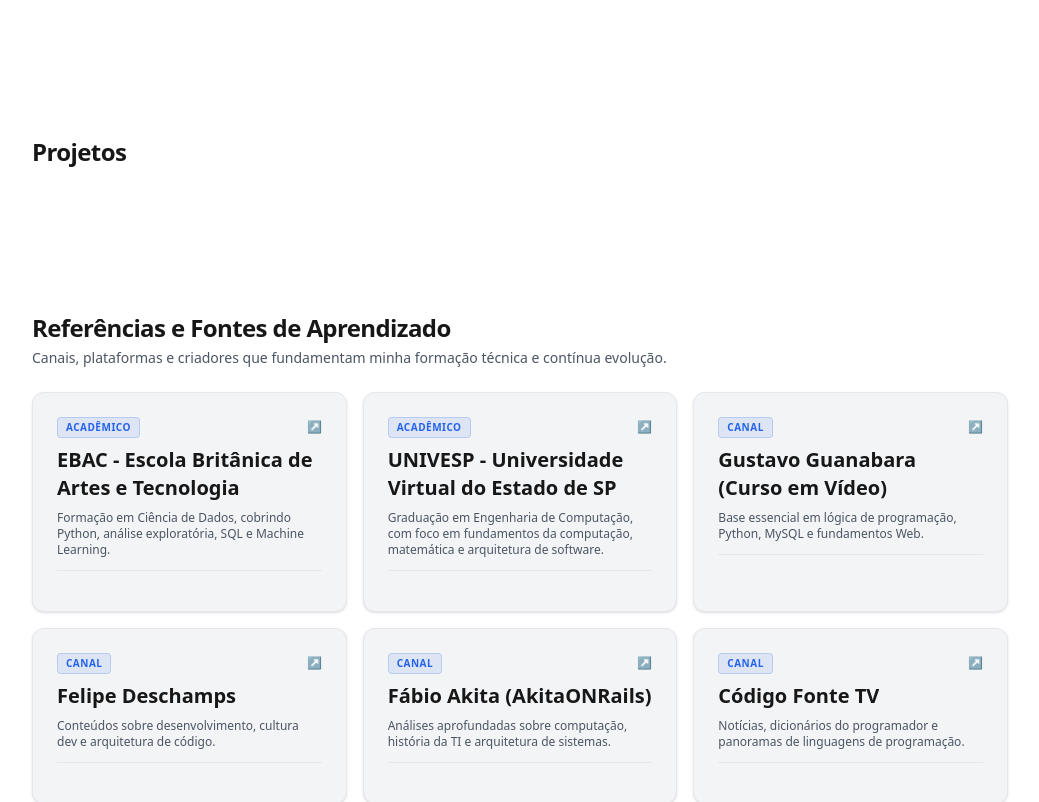
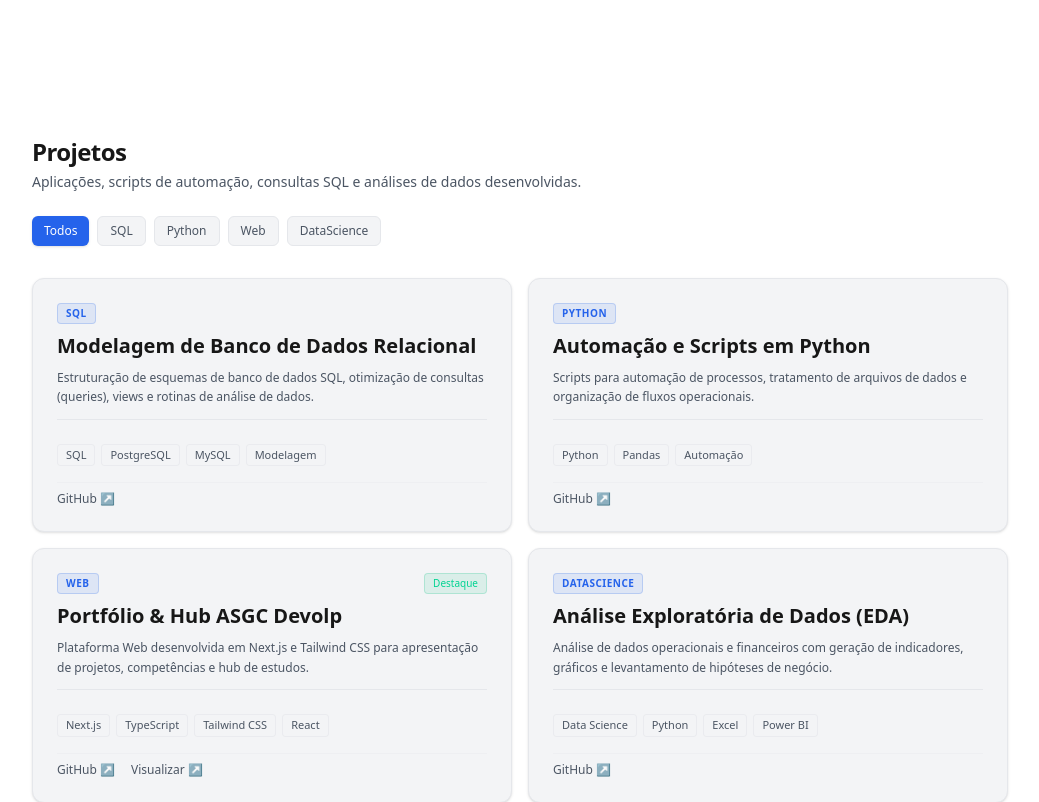
Before and after one commit to alesgc/asgc, a Next.js app in the folder asgc-web/: page / in a window 1280 px wide. Shown: the part 460-1262 px from the top of the page, without its empty margins (120-1159 px from the left). Built offline with nearby package versions, Linux system fonts and the light colour scheme; no server answers.

Commit message:
feat(sections): implement ProjectsSection with interactive category filter and config integration

```diff
--- a/asgc-web/app/components/sections/ProjectsSection.tsx
+++ b/asgc-web/app/components/sections/ProjectsSection.tsx
@@ -1,8 +1,104 @@
+"use client";
+
+import { useState } from "react";
+import { projects, projectCategories, ProjectCategory } from "@/app/config/projects";
+import { Card, CardHeader, CardTitle, CardDescription, CardContent } from "@/app/components/ui/Card";
+
 export function ProjectsSection() {
+  const [selectedCategory, setSelectedCategory] = useState<ProjectCategory>("Todos");
+
+  const filteredProjects =
+    selectedCategory === "Todos"
+      ? projects
+      : projects.filter((project) => project.category === selectedCategory);
+
   return (
-    <section id="projetos" className="py-12 space-y-4">
-      <h2 className="text-2xl font-bold tracking-tight">Projetos</h2>
-      {/* TODO: Implementar grid com filtros de tecnologia (SQL, Python, Web, DataScience) */}
+    <section id="projetos" className="py-12 space-y-6">
+      <div className="space-y-1">
+        <h2 className="text-2xl font-bold tracking-tight text-foreground">Projetos</h2>
+        <p className="text-sm text-text-secondary">
+          Aplicações, scripts de automação, consultas SQL e análises de dados desenvolvidas.
+        </p>
+      </div>
+
+      {/* Filtros por Categoria (Abas) */}
+      <div className="flex flex-wrap gap-2 pb-2">
+        {projectCategories.map((category) => (
+          <button
+            key={category}
+            onClick={() => setSelectedCategory(category)}
+            className={`px-3 py-1.5 rounded-md text-xs font-medium transition-all ${
+              selectedCategory === category
+                ? "bg-accent text-white shadow-sm"
+                : "bg-surface border border-border text-text-secondary hover:text-foreground hover:border-accent/40"
+            }`}
+          >
+            {category}
+          </button>
+        ))}
+      </div>
+
+      {/* Grid de Cards de Projetos */}
+      <div className="grid grid-cols-1 md:grid-cols-2 gap-4">
+        {filteredProjects.map((project) => (
+          <Card key={project.id} className="h-full flex flex-col justify-between border-border hover:border-accent/40 transition-colors">
+            <CardHeader className="space-y-2">
+              <div className="flex items-center justify-between">
+                <span className="text-[10px] font-bold uppercase tracking-wider px-2 py-0.5 rounded bg-accent/10 text-accent border border-accent/20">
+                  {project.category}
+                </span>
+                {project.highlight && (
+                  <span className="text-[10px] font-medium text-emerald-400 bg-emerald-500/10 border border-emerald-500/20 px-2 py-0.5 rounded">
+                    Destaque
+                  </span>
+                )}
+              </div>
+              <CardTitle className="text-lg">{project.title}</CardTitle>
+              <CardDescription className="text-xs text-text-secondary leading-relaxed">
+                {project.description}
+              </CardDescription>
+            </CardHeader>
+
+            <CardContent className="space-y-4 pt-2">
+              {/* Tags do projeto */}
+              <div className="flex flex-wrap gap-1.5">
+                {project.tags.map((tag) => (
+                  <span
+                    key={tag}
+                    className="text-[11px] px-2 py-0.5 rounded bg-surface border border-border/60 text-text-secondary"
+                  >
+                    {tag}
+                  </span>
+                ))}
+              </div>
+
+              {/* Links do projeto */}
+              <div className="flex items-center gap-4 text-xs font-medium pt-2 border-t border-border/40">
+                {project.githubUrl && (
+                  <a
+                    href={project.githubUrl}
+                    target="_blank"
+                    rel="noopener noreferrer"
+                    className="text-text-secondary hover:text-accent transition-colors flex items-center gap-1"
+                  >
+                    GitHub ↗
+                  </a>
+                )}
+                {project.deployUrl && (
+                  <a
+                    href={project.deployUrl}
+                    target="_blank"
+                    rel="noopener noreferrer"
+                    className="text-text-secondary hover:text-accent transition-colors flex items-center gap-1"
+                  >
+                    Visualizar ↗
+                  </a>
+                )}
+              </div>
+            </CardContent>
+          </Card>
+        ))}
+      </div>
     </section>
   );
 }
--- a/asgc-web/app/config/projects.ts
+++ b/asgc-web/app/config/projects.ts
@@ -0,0 +1,61 @@
+export type ProjectCategory = "Todos" | "SQL" | "Python" | "Web" | "DataScience";
+
+export interface ProjectItem {
+  id: string;
+  title: string;
+  description: string;
+  category: Exclude<ProjectCategory, "Todos">;
+  tags: string[];
+  githubUrl?: string;
+  deployUrl?: string;
+  highlight?: boolean;
+}
+
+export const projectCategories: ProjectCategory[] = [
+  "Todos",
+  "SQL",
+  "Python",
+  "Web",
+  "DataScience",
+];
+
+export const projects: ProjectItem[] = [
+  {
+    id: "exemplo-sql",
+    title: "Modelagem de Banco de Dados Relacional",
+    description:
+      "Estruturação de esquemas de banco de dados SQL, otimização de consultas (queries), views e rotinas de análise de dados.",
+    category: "SQL",
+    tags: ["SQL", "PostgreSQL", "MySQL", "Modelagem"],
+    githubUrl: "https://github.com/alesgc",
+  },
+  {
+    id: "exemplo-python",
+    title: "Automação e Scripts em Python",
+    description:
+      "Scripts para automação de processos, tratamento de arquivos de dados e organização de fluxos operacionais.",
+    category: "Python",
+    tags: ["Python", "Pandas", "Automação"],
+    githubUrl: "https://github.com/alesgc",
+  },
+  {
+    id: "exemplo-web",
+    title: "Portfólio & Hub ASGC Devolp",
+    description:
+      "Plataforma Web desenvolvida em Next.js e Tailwind CSS para apresentação de projetos, competências e hub de estudos.",
+    category: "Web",
+    tags: ["Next.js", "TypeScript", "Tailwind CSS", "React"],
+    githubUrl: "https://github.com/alesgc/asgc",
+    deployUrl: "https://alesgc.github.io/asgc/",
+    highlight: true,
+  },
+  {
+    id: "exemplo-datascience",
+    title: "Análise Exploratória de Dados (EDA)",
+    description:
+      "Análise de dados operacionais e financeiros com geração de indicadores, gráficos e levantamento de hipóteses de negócio.",
+    category: "DataScience",
+    tags: ["Data Science", "Python", "Excel", "Power BI"],
+    githubUrl: "https://github.com/alesgc",
+  },
+];
--- a/asgc-web/app/config/site.ts
+++ b/asgc-web/app/config/site.ts
@@ -1,11 +1,12 @@
 import { navItems } from "./navigation";
 import { socials } from "./socials";
 import { references } from "./references";
+import { projects } from "./projects";
 
 export const siteConfig = {
   name: "ASGC Devolp",
   description: "Desenvolvimento de Sistemas, Análise de Dados e Otimização de Processos do Negócio.",
-  version: "0.4.1",
+  version: "0.4.2",
   environment: process.env.NEXT_PUBLIC_APP_ENV || "development",
   url: process.env.NEXT_PUBLIC_SITE_URL || "http://localhost:3000",
   author: {
@@ -24,6 +25,7 @@
   navItems,
   socials,
   references,
+  projects,
 };
 
 export type SiteConfig = typeof siteConfig;
```
